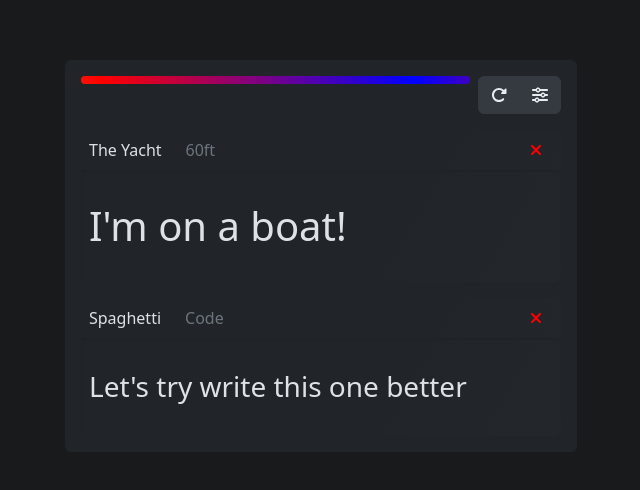
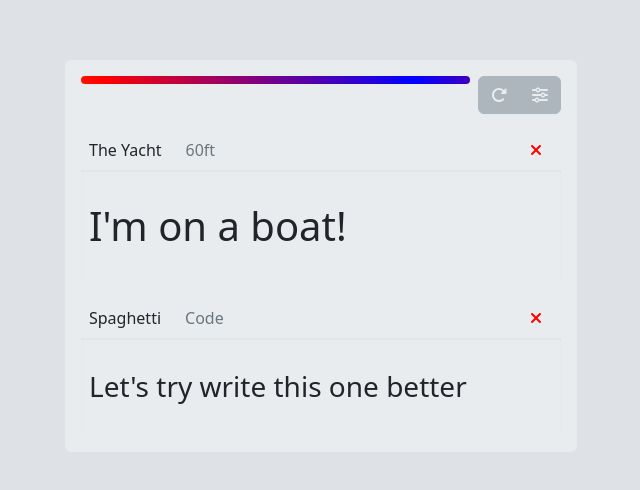
Before and after one commit to TheJimmyBlaze/WebThings, a React (Vite) app: page / in a window 1280 px wide. Shown: the part 144-634 px from the top of the page, without its empty margins (319-959 px from the left). Built offline with nearby package versions, Linux system fonts and the light colour scheme.

Commit message:
Make white

```diff
--- a/index.html
+++ b/index.html
@@ -6,7 +6,7 @@
     <meta name="viewport" content="width=device-width, initial-scale=1.0" />
     <title>Web Things</title>
   </head>
-  <body style="background-color: #181a1c">
+  <body style="background-color: #dee2e6">
     <div id="root"></div>
     <script type="module" src="/src/main.jsx"></script>
   </body>
--- a/src/App.jsx
+++ b/src/App.jsx
@@ -4,8 +4,7 @@ const App = () => {
 
   return (
     <div
-      className="vh-100 d-flex flex-column justify-content-center align-items-center text-light overflow-hidden"
-      data-bs-theme="dark"
+      className="vh-100 d-flex flex-column justify-content-center align-items-center overflow-hidden"
     >
       <DropSpace />
     </div>
--- a/src/features/widgets/widget.css
+++ b/src/features/widgets/widget.css
@@ -1,6 +1,6 @@
 
 .widget {
-    background: linear-gradient(120deg, transparent 60%, rgba(255, 255, 255, 0.01) 100%);
+    background: linear-gradient(120deg, rgba(255, 255, 255, 0.01) 0%, transparent 20%, transparent 60%, rgba(255, 255, 255, 0.01) 100%);
 }
 
 .widget-header {
@@ -12,7 +12,7 @@
 
 .widget-body {
     padding: 0.5rem;
-    box-shadow: inset 0 4px 8px -8px rgba(0, 0, 0, 0.5);
+    box-shadow: inset 0 2px 6px -6px rgba(0, 0, 0, 0.5);
 }
 
 .widget-control {
--- a/src/scss/_override.scss
+++ b/src/scss/_override.scss
@@ -22,7 +22,7 @@ $white: $gray-200;
 $black: $gray-1200;
 
 $primary: $blue;
-$secondary: $gray-800;
+$secondary: $gray-500;
 $warning: $red;
 $info: $orange;
 
--- a/src/scss/_theme.scss
+++ b/src/scss/_theme.scss
@@ -1,12 +1,6 @@
 @use 'sass:color';
 
 $dark-shade-percentage: 100% * (1 - $btn-disabled-opacity);
-
-#root {
-    background-color: $dark;
-    color: $text-light;
-    overflow: hidden;
-}
 
 h1, h2, h3, h4, h5, p {
     margin: 0;
```
